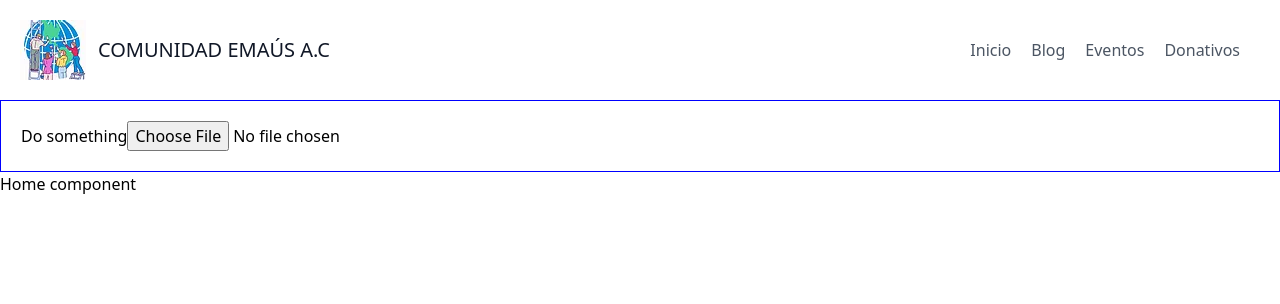
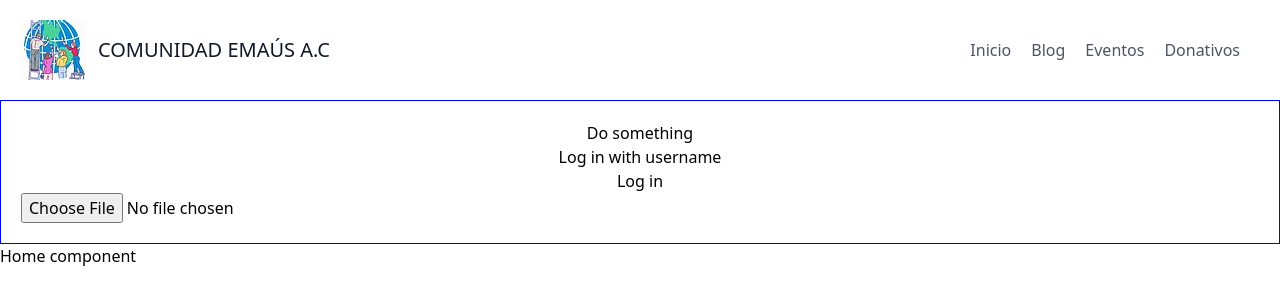
Before and after one commit to EinarLop/emaus, a React (Create React App) app: page / in a window 1280 px wide. Shown: the top 304 px of the page. Built offline with nearby package versions, Linux system fonts and the light colour scheme; no server answers.

Commit message:
Add button for testing login, logout and loginWithUsername

```diff
--- a/src/App.js
+++ b/src/App.js
@@ -1,5 +1,4 @@
 import "./index.css";
-import { useEffect } from "react";
 import Header from "./Components/Header";
 import Home from "./Home/Home";
 import Donate from "./Donate/Donate";
--- a/src/TestBackend.js
+++ b/src/TestBackend.js
@@ -1,8 +1,10 @@
-import React from 'react'
+import React, {useState} from 'react'
 import Post from "./firebase/posts";
 import User from "./firebase/users";
 
 export default function TestBackend() {
+
+    const [loginStatus, setLoginStatus] = useState(true);
 
     const tryAPI = async () => {
         // Test Create, Delete and GetAll of firestore posts
@@ -15,7 +17,7 @@ export default function TestBackend() {
         console.log(posts);
     };
 
-    const handleImageUpload = async (e) => {
+    const handlePostImageUpload = async (e) => {
         const imageFile = e.target.files[0];    // Blob
         console.log('originalFile instanceof Blob', imageFile instanceof Blob); // true
         console.log(`originalFile size ${imageFile.size / 1024 / 1024} MB`);
@@ -24,7 +26,14 @@ export default function TestBackend() {
     }
 
     const submitPost = async (e) => {
-        const newpost = await Post.uploadNewPost();
+        const example = {
+            title: "Nuevo post ejemplo",
+            content: "Soy un nuevo post para borrar",
+            favorite: true,
+            image: "",
+        }       // ejemplo
+
+        const newpost = await Post.createNewPost(example);
         console.log("New post result", newpost);
     }
 
@@ -40,23 +49,38 @@ export default function TestBackend() {
         let password = "Toggle123";
         let res = await User.loginUser(email, password);
         console.log(res);
+        setLoginStatus(false);
     }
 
     const logout = async (e) => {
-        let res = await User.logOut();
-        console.log("Logged out? ", res);
+        console.log("Logging out...");
+        await User.logOut();
+        setLoginStatus(true);
     }
 
     const loginWithUsername = async (e) => {
-        let res = await User.logInWithUsername("admin123", "Toggle123");
+        let username = "admin123";
+        let password = "Toggle123";
+        let res = await User.loginWithUsername(username, password);
         console.log(res);
+        setLoginStatus(false);
+    }
+
+    const loginAction = (e) => {
+        if (loginStatus) {
+            return login(e);
+        } else {
+            return logout(e);
+        }
     }
 
 
     return (
-        <div style={{border:"solid 1px blue", padding:"20px"}}>
-            <button onClick={loginWithUsername}>Do something</button>
-            <input type="file" accept="image/*" onChange={handleImageUpload} />
+        <div style={{border:"solid 1px blue", padding:"20px", display:"flex", flexDirection:"column"}}>
+            <button onClick={submitPost}>Do something</button>
+            <button onClick={loginWithUsername}>Log in with username</button>
+            <button onClick={loginAction}>{loginStatus ? "Log in" : "Log out"}</button>
+            <input type="file" accept="image/*" onChange={handlePostImageUpload} />
         </div>
     )
 }
--- a/src/firebase/users.js
+++ b/src/firebase/users.js
@@ -44,6 +44,7 @@ User.loginUser = async (email, password) => {
 
 User.logOut = async () => {
     const res = await firebase.auth().signOut();
+    console.log("Succesfull sign out");
     return res;
 }
 
```
Also changed, not shown: src/firebase/posts.js (+0 -9 lines).
